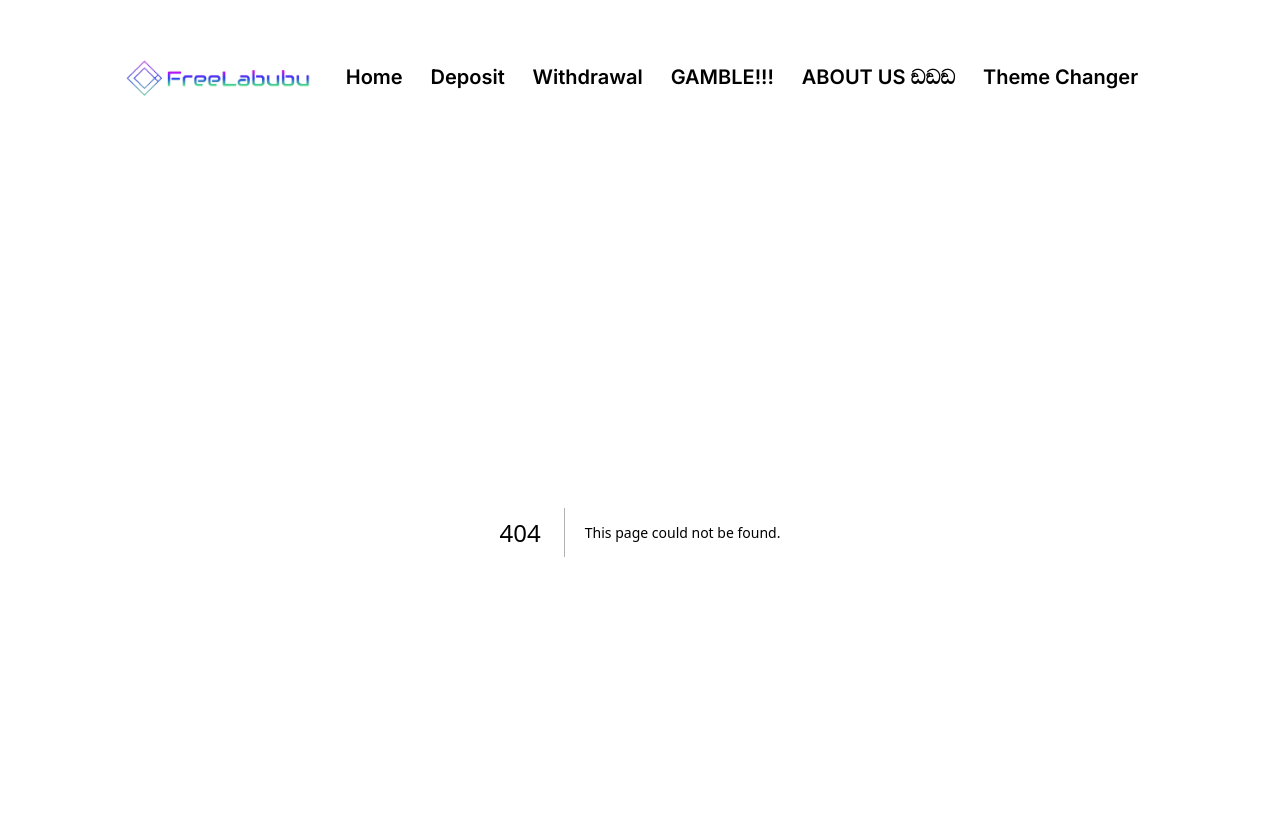
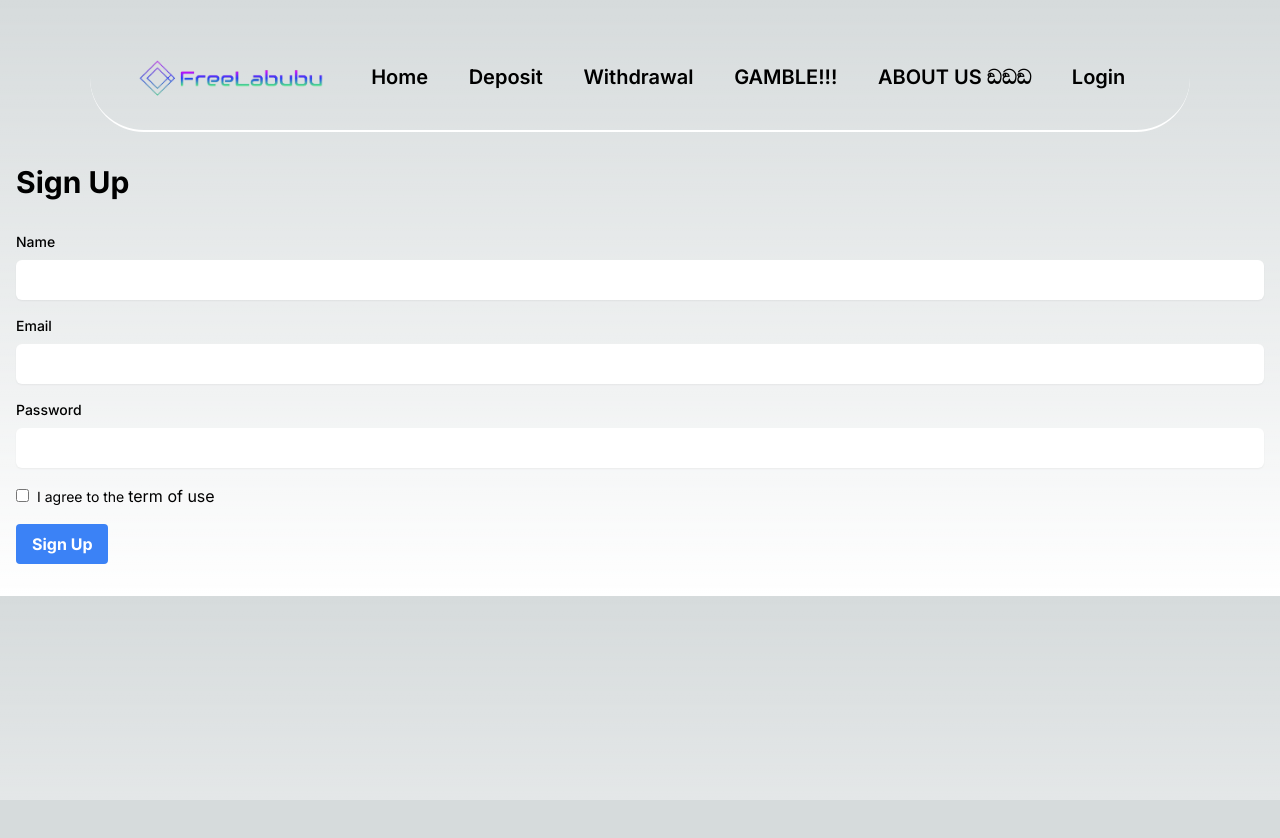
Before and after one commit to benhur1337/freelabubu, a Next.js app: page /signup in a window 1280 px wide. Before the commit this address had no page. Shown: the top 838 px of the page. After the commit the page ends 800 px from the top, so only its background shows below. Built offline with nearby package versions, Linux system fonts and the light colour scheme.

Commit message:
Added the login page but isn't linked to database yet

```diff
--- a/app/aboutus/page.tsx
+++ b/app/aboutus/page.tsx
@@ -1,6 +1,7 @@
 import { Heading } from "@/components/aboutus"
 import { Title } from "@/components/aboutus"
 import Image from "next/image";
+import Link from "next/link";
 
 
 export default function Page(){
--- /dev/null
+++ b/app/deposit/page.tsx
@@ -0,0 +1,13 @@
+import { Title } from "@/components/aboutus"
+
+export default function () {
+    return (
+        <div>
+            <Title>Payment form</Title>
+            <div>Full Name: </div>
+            <input type="text" id="fname" name="firstname" placeholder="Your Name"></input><br></br>
+            <label for="cardnumber">Card Number: </label>
+            <input type="text" id="cardnumber" name="cardnumber" placeholder="XXXX XXXX XXXX XXXX"></input><br></br>
+        </div>
+    )
+}
--- /dev/null
+++ b/app/login/page.tsx
@@ -0,0 +1,25 @@
+import Link from "next/link";
+
+export default function SignupPage() {
+    return (
+      <div className="container mx-auto px-4 py-8">
+        <h1 className="text-3xl font-bold mb-8">Login</h1>
+        <form action="/signup" method="POST" className="space-y-4">
+          <div className="flex flex-col">
+            <label for="name" className="text-sm font-medium mb-2">Name</label>
+            <input type="text" id="name" name="name" className="shadow-sm p-2 rounded-md focus:outline-none focus:ring-2 focus:ring-blue-500 block w-full"/>
+          </div>
+          <div className="flex flex-col">
+            <label for="email" className="text-sm font-medium mb-2">Email</label>
+            <input type="email" id="email" name="email" className="shadow-sm p-2 rounded-md focus:outline-none focus:ring-2 focus:ring-blue-500 block w-full"/>
+          </div>
+          <div className="flex flex-col">
+            <label for="password" className="text-sm font-medium mb-2">Password</label>
+            <input type="password" id="password" name="password" className="shadow-sm p-2 rounded-md focus:outline-none focus:ring-2 focus:ring-blue-500 block w-full"/>
+          </div>
+          <button type="submit" className="bg-blue-500 hover:bg-blue-700 text-white font-bold py-2 px-4 rounded">Login</button>
+          <button className="p-6" href="/signup">Don't have an account? Create one!</button>
+        </form>
+      </div>
+    );
+  }
--- a/app/page.tsx
+++ b/app/page.tsx
@@ -1,12 +1,13 @@
 import Image from "next/image";
+import Link from "next/link";
 
 export default function Home() {
   return (
-    <>
-      SLOTS
-      Russian Roulette
-      Chess
-      Black Jack
-    </>
+    <div>
+      <br></br>
+      <Link href="/policy" className="font-bold p-6">Term and Condition of Use</Link>
+      <input type="checkbox" name = "finished"></input>
+      <label htmlFor = 'finished' className="p-2">accept our terms and agreement?</label>
+    </div>
   );
 }
--- /dev/null
+++ b/app/policy/page.tsx
@@ -0,0 +1,29 @@
+import { Heading } from "@/components/aboutus"
+import { Title } from "@/components/aboutus"
+
+export default function Page(){
+    return(
+        <div className="max-w-[1100px] mx-auto">
+            <Title>Terms and Conditions of Use in This Website</Title>
+            <Heading>You Lose We win ALWAYS</Heading>
+            <div>Every bet placed is a non-refundable donation to our fabulous offshore accounts. We will use unclear and ever-shifting odds to maximize our advantage. Don't expect fairness, that's for suckers</div>
+            <Heading>Withdrawal? What Withdrawal?</Heading>
+            <div>Withdrawing your winnings is a privilege, not a right. We may delay, deny, or restrict withdrawals for any reason, because...we can.
+    Minimum withdrawal amounts will keep increasing mysteriously, just like your frustration.</div>
+            <Heading>Bonus Bonanza For Us Not You</Heading>
+            <div>Our bonus offers are designed to keep you playing, not winning. Expect complex wagering requirements and hidden fees that make winning back your bonus near impossible.</div>
+            <Heading>We Can Change the Rules Whenever We Want</Heading>
+            <div>These terms and conditions are like playthings for our lawyers. They can twist, bend, and rewrite them at will. Your complaints are like background noise to us.</div>
+            <Heading>Your Problem, Not Ours</Heading>
+            <div>Gambling addiction? Not our monkeys, not our zoo. We won't take any responsibility for your financial ruin or broken relationships.</div>
+            <Heading>We Don't Like Questions</Heading>
+            <div>Contacting us about disputes is a waste of your time. Our customer service is trained ninjas in the art of deflection and denial.</div>
+            <Heading>By Clicking "I Agree," You Agree to Everything (Even the Bad Stuff We Forgot to Mention)</Heading>
+            <div>Clicking that button is your soul contract with us. You're giving up all your rights and waving goodbye to your sanity.</div>
+            <Heading>You Entered, You Lose. Have Fun (Not Really).</Heading>
+            <div>Welcome to our rigged casino! We suggest lowering your expectations and preparing for disappointment.</div>
+            <Heading>Remember, We Take All the Cookies (and Your Money)</Heading>
+            <div>We track your every move and bet. This data is ours to sell, exploit, or use for any nefarious purpose we see fit. Consider it a bonus for losing.</div>
+        </div>
+    )
+}
--- /dev/null
+++ b/app/signup/page.tsx
@@ -0,0 +1,28 @@
+import Link from "next/link";
+
+export default function SignupPage() {
+    return (
+      <div className="container mx-auto px-4 py-8">
+        <h1 className="text-3xl font-bold mb-8">Sign Up</h1>
+        <form action="/signup" method="POST" className="space-y-4">
+          <div className="flex flex-col">
+            <label for="name" className="text-sm font-medium mb-2">Name</label>
+            <input type="text" id="name" name="name" className="shadow-sm p-2 rounded-md focus:outline-none focus:ring-2 focus:ring-blue-500 block w-full" required />
+          </div>
+          <div className="flex flex-col">
+            <label for="email" className="text-sm font-medium mb-2">Email</label>
+            <input type="email" id="email" name="email" className="shadow-sm p-2 rounded-md focus:outline-none focus:ring-2 focus:ring-blue-500 block w-full" required />
+          </div>
+          <div className="flex flex-col">
+            <label for="password" className="text-sm font-medium mb-2">Password</label>
+            <input type="password" id="password" name="password" className="shadow-sm p-2 rounded-md focus:outline-none focus:ring-2 focus:ring-blue-500 block w-full" required />
+          </div>
+          <input type="checkbox" name = "finished" required></input>
+          <label for="terms" className="ml-2 text-sm">I agree to the </label>
+          <button href="/policy" className="">term of use</button>
+          <br></br>
+          <button type="submit" className="bg-blue-500 hover:bg-blue-700 text-white font-bold py-2 px-4 rounded">Sign Up</button>
+        </form>
+      </div>
+    );
+  }
--- a/components/client.tsx
+++ b/components/client.tsx
@@ -31,8 +31,8 @@ export function Navbar(){
             href:'/aboutus'
         },
         {
-            labubu:'Theme Changer',
-            href:'/theme'
+            labubu:'Login',
+            href:'/login'
         }
 
     ]
```
